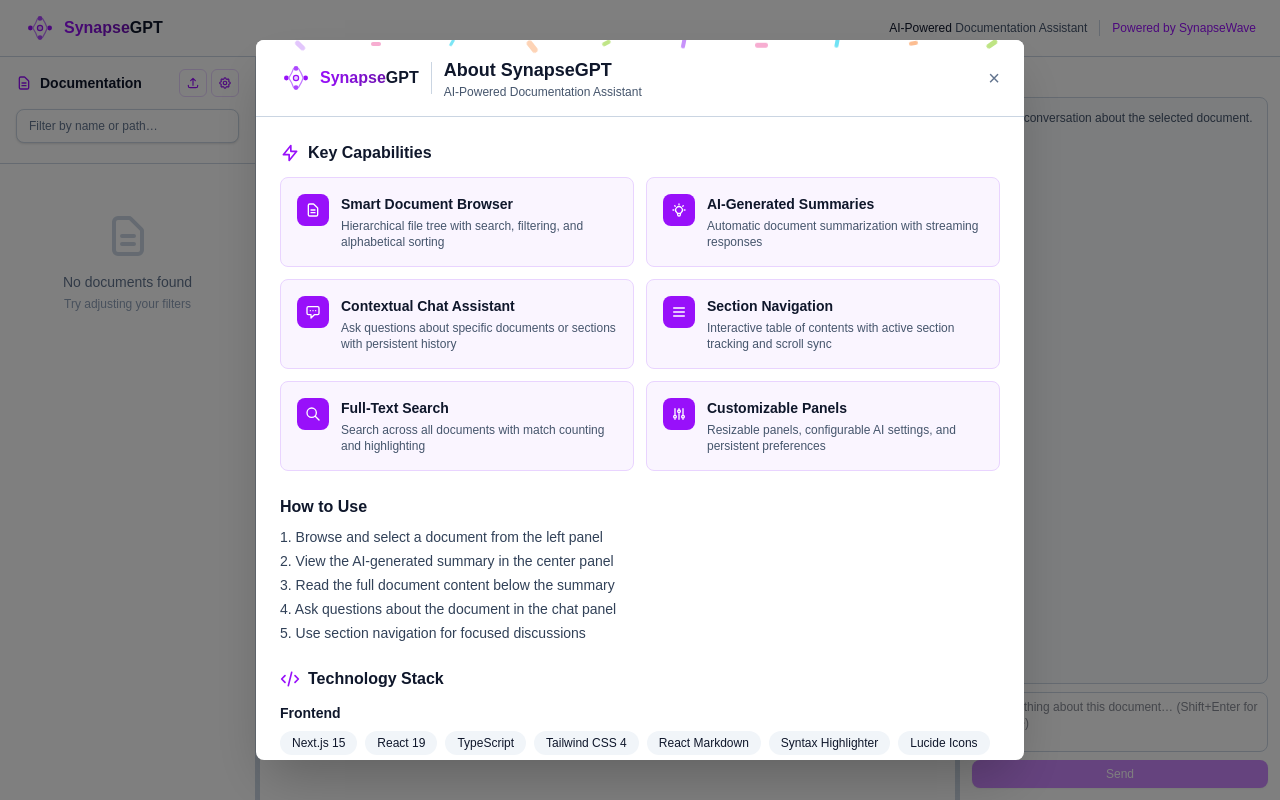
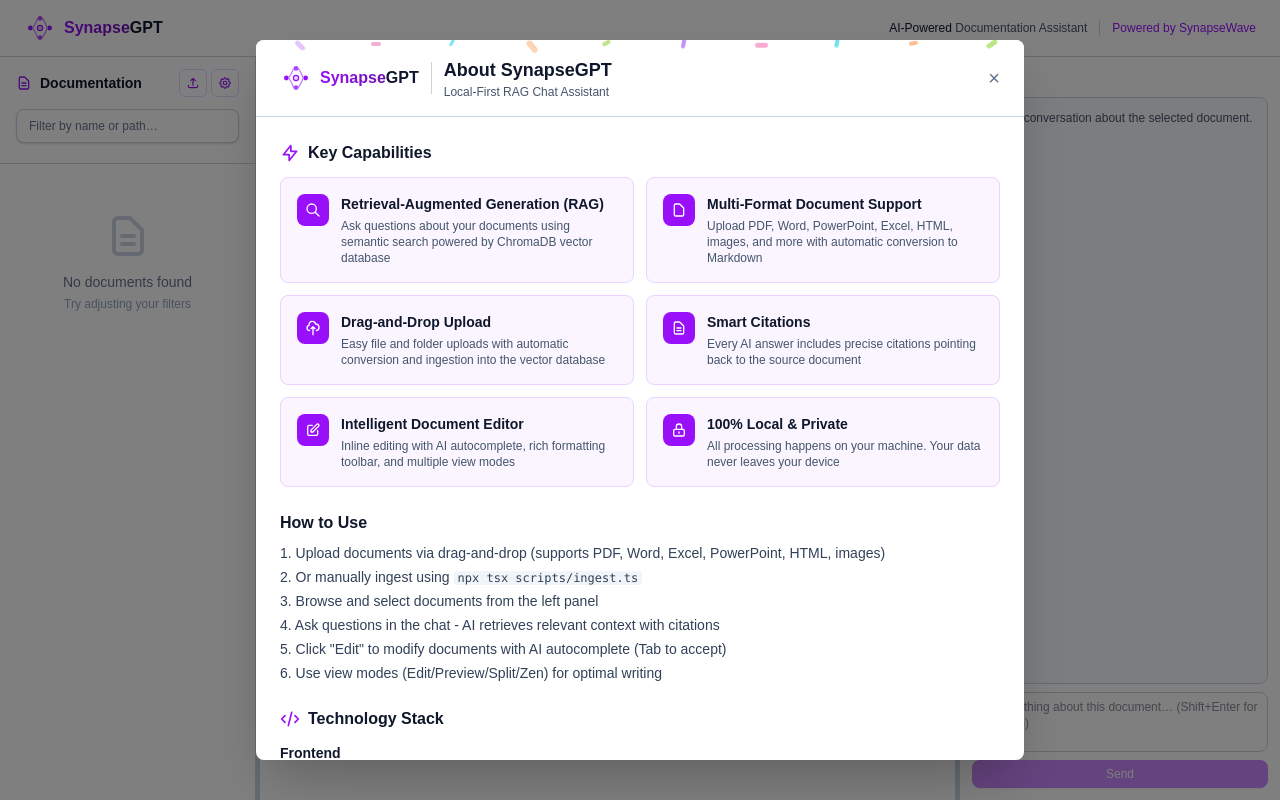
Before and after one commit to MouliMohanN/SynapseGPT, a Next.js app in the folder web/: page / in a window 1280 px wide. Both pictures are taken after a click on the button "SynapseGPT". Built offline with nearby package versions, Linux system fonts and the light colour scheme.

Commit message:
update About modal to reflect new RAG and multi-format document capabilities.

```diff
--- a/web/src/components/AboutModal.tsx
+++ b/web/src/components/AboutModal.tsx
@@ -28,7 +28,7 @@
             <div className="h-8 w-px bg-slate-300" />
             <div>
               <h2 className="text-lg font-bold text-slate-900">About SynapseGPT</h2>
-              <p className="text-xs text-slate-600">AI-Powered Documentation Assistant</p>
+              <p className="text-xs text-slate-600">Local-First RAG Chat Assistant</p>
             </div>
           </div>
           <button
@@ -68,11 +68,12 @@
           <div>
             <h3 className="text-base font-semibold text-slate-900 mt-4 mb-2">How to Use</h3>
             <ol className="text-sm text-slate-700 space-y-1">
-              <li>1. Browse and select a document from the left panel</li>
-              <li>2. View the AI-generated summary in the center panel</li>
-              <li>3. Read the full document content below the summary</li>
-              <li>4. Ask questions about the document in the chat panel</li>
-              <li>5. Use section navigation for focused discussions</li>
+              <li>1. Upload documents via drag-and-drop (supports PDF, Word, Excel, PowerPoint, HTML, images)</li>
+              <li>2. Or manually ingest using <code className="text-xs bg-slate-100 px-1 rounded">npx tsx scripts/ingest.ts</code></li>
+              <li>3. Browse and select documents from the left panel</li>
+              <li>4. Ask questions in the chat - AI retrieves relevant context with citations</li>
+              <li>5. Click "Edit" to modify documents with AI autocomplete (Tab to accept)</li>
+              <li>6. Use view modes (Edit/Preview/Split/Zen) for optimal writing</li>
             </ol>
           </div>
 
@@ -126,8 +127,35 @@
 
 const capabilityCards = [
   {
-    title: "Smart Document Browser",
-    description: "Hierarchical file tree with search, filtering, and alphabetical sorting",
+    title: "Retrieval-Augmented Generation (RAG)",
+    description: "Ask questions about your documents using semantic search powered by ChromaDB vector database",
+    icon: (
+      <svg className="w-4 h-4" fill="none" stroke="currentColor" viewBox="0 0 24 24">
+        <path strokeLinecap="round" strokeLinejoin="round" strokeWidth={2} d="M21 21l-6-6m2-5a7 7 0 11-14 0 7 7 0 0114 0z" />
+      </svg>
+    ),
+  },
+  {
+    title: "Multi-Format Document Support",
+    description: "Upload PDF, Word, PowerPoint, Excel, HTML, images, and more with automatic conversion to Markdown",
+    icon: (
+      <svg className="w-4 h-4" fill="none" stroke="currentColor" viewBox="0 0 24 24">
+        <path strokeLinecap="round" strokeLinejoin="round" strokeWidth={2} d="M7 21h10a2 2 0 002-2V9.414a1 1 0 00-.293-.707l-5.414-5.414A1 1 0 0012.586 3H7a2 2 0 00-2 2v14a2 2 0 002 2z" />
+      </svg>
+    ),
+  },
+  {
+    title: "Drag-and-Drop Upload",
+    description: "Easy file and folder uploads with automatic conversion and ingestion into the vector database",
+    icon: (
+      <svg className="w-4 h-4" fill="none" stroke="currentColor" viewBox="0 0 24 24">
+        <path strokeLinecap="round" strokeLinejoin="round" strokeWidth={2} d="M7 16a4 4 0 01-.88-7.903A5 5 0 1115.9 6L16 6a5 5 0 011 9.9M15 13l-3-3m0 0l-3 3m3-3v12" />
+      </svg>
+    ),
+  },
+  {
+    title: "Smart Citations",
+    description: "Every AI answer includes precise citations pointing back to the source document",
     icon: (
       <svg className="w-4 h-4" fill="none" stroke="currentColor" viewBox="0 0 24 24">
         <path strokeLinecap="round" strokeLinejoin="round" strokeWidth={2} d="M9 12h6m-6 4h6m2 5H7a2 2 0 01-2-2V5a2 2 0 012-2h5.586a1 1 0 01.707.293l5.414 5.414a1 1 0 01.293.707V19a2 2 0 01-2 2z" />
@@ -135,47 +163,20 @@
     ),
   },
   {
-    title: "AI-Generated Summaries",
-    description: "Automatic document summarization with streaming responses",
+    title: "Intelligent Document Editor",
+    description: "Inline editing with AI autocomplete, rich formatting toolbar, and multiple view modes",
     icon: (
       <svg className="w-4 h-4" fill="none" stroke="currentColor" viewBox="0 0 24 24">
-        <path strokeLinecap="round" strokeLinejoin="round" strokeWidth={2} d="M9.663 17h4.673M12 3v1m6.364 1.636l-.707.707M21 12h-1M4 12H3m3.343-5.657l-.707-.707m2.828 9.9a5 5 0 117.072 0l-.548.547A3.374 3.374 0 0014 18.469V19a2 2 0 11-4 0v-.531c0-.895-.356-1.754-.988-2.386l-.548-.547z" />
+        <path strokeLinecap="round" strokeLinejoin="round" strokeWidth={2} d="M11 5H6a2 2 0 00-2 2v11a2 2 0 002 2h11a2 2 0 002-2v-5m-1.414-9.414a2 2 0 112.828 2.828L11.828 15H9v-2.828l8.586-8.586z" />
       </svg>
     ),
   },
   {
-    title: "Contextual Chat Assistant",
-    description: "Ask questions about specific documents or sections with persistent history",
+    title: "100% Local & Private",
+    description: "All processing happens on your machine. Your data never leaves your device",
     icon: (
       <svg className="w-4 h-4" fill="none" stroke="currentColor" viewBox="0 0 24 24">
-        <path strokeLinecap="round" strokeLinejoin="round" strokeWidth={2} d="M8 10h.01M12 10h.01M16 10h.01M9 16H5a2 2 0 01-2-2V6a2 2 0 012-2h14a2 2 0 012 2v8a2 2 0 01-2 2h-5l-5 5v-5z" />
-      </svg>
-    ),
-  },
-  {
-    title: "Section Navigation",
-    description: "Interactive table of contents with active section tracking and scroll sync",
-    icon: (
-      <svg className="w-4 h-4" fill="none" stroke="currentColor" viewBox="0 0 24 24">
-        <path strokeLinecap="round" strokeLinejoin="round" strokeWidth={2} d="M4 6h16M4 12h16M4 18h16" />
-      </svg>
-    ),
-  },
-  {
-    title: "Full-Text Search",
-    description: "Search across all documents with match counting and highlighting",
-    icon: (
-      <svg className="w-4 h-4" fill="none" stroke="currentColor" viewBox="0 0 24 24">
-        <path strokeLinecap="round" strokeLinejoin="round" strokeWidth={2} d="M21 21l-6-6m2-5a7 7 0 11-14 0 7 7 0 0114 0z" />
-      </svg>
-    ),
-  },
-  {
-    title: "Customizable Panels",
-    description: "Resizable panels, configurable AI settings, and persistent preferences",
-    icon: (
-      <svg className="w-4 h-4" fill="none" stroke="currentColor" viewBox="0 0 24 24">
-        <path strokeLinecap="round" strokeLinejoin="round" strokeWidth={2} d="M12 6V4m0 2a2 2 0 100 4m0-4a2 2 0 110 4m-6 8a2 2 0 100-4m0 4a2 2 0 110-4m0 4v2m0-6V4m6 6v10m6-2a2 2 0 100-4m0 4a2 2 0 110-4m0 4v2m0-6V4" />
+        <path strokeLinecap="round" strokeLinejoin="round" strokeWidth={2} d="M12 15v2m-6 4h12a2 2 0 002-2v-6a2 2 0 00-2-2H6a2 2 0 00-2 2v6a2 2 0 002 2zm10-10V7a4 4 0 00-8 0v4h8z" />
       </svg>
     ),
   },
@@ -241,28 +242,29 @@
       "React 19",
       "TypeScript",
       "Tailwind CSS 4",
+      "CodeMirror 6",
       "React Markdown",
-      "Syntax Highlighter",
-      "Lucide Icons",
     ],
   },
   {
     title: "Backend & AI",
     items: [
-      "Next.js API Routes",
-      "Ollama",
-      "Streaming Responses",
-      "File System API",
+      "Ollama (Local LLM)",
+      "ChromaDB (Vector DB)",
+      "LangChain.js",
+      "Nomic Embed Text",
+      "Qwen 2.5 Coder",
+      "Docling (Document Conversion)",
     ],
   },
   {
-    title: "Key Features & APIs",
+    title: "Key Features",
     items: [
-      "Intersection Observer",
+      "RAG Pipeline",
+      "Semantic Search",
+      "Streaming Responses",
       "Local Storage",
-      "Abort Controller",
       "Error Boundaries",
-      "Responsive Design",
     ],
   },
 ];
```
Also changed, not shown: 1 other file (tests, documents, lock files or other folders).
